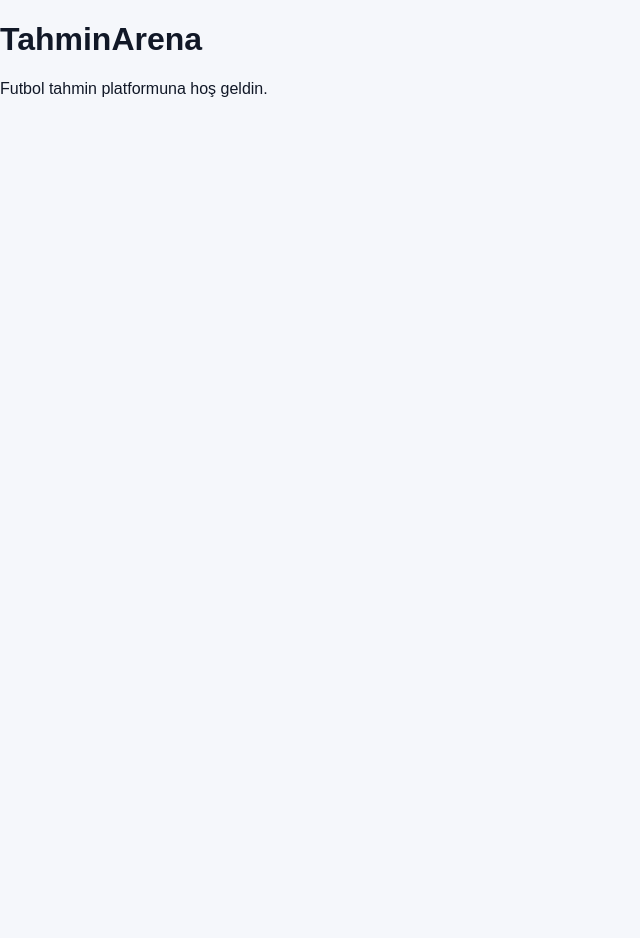
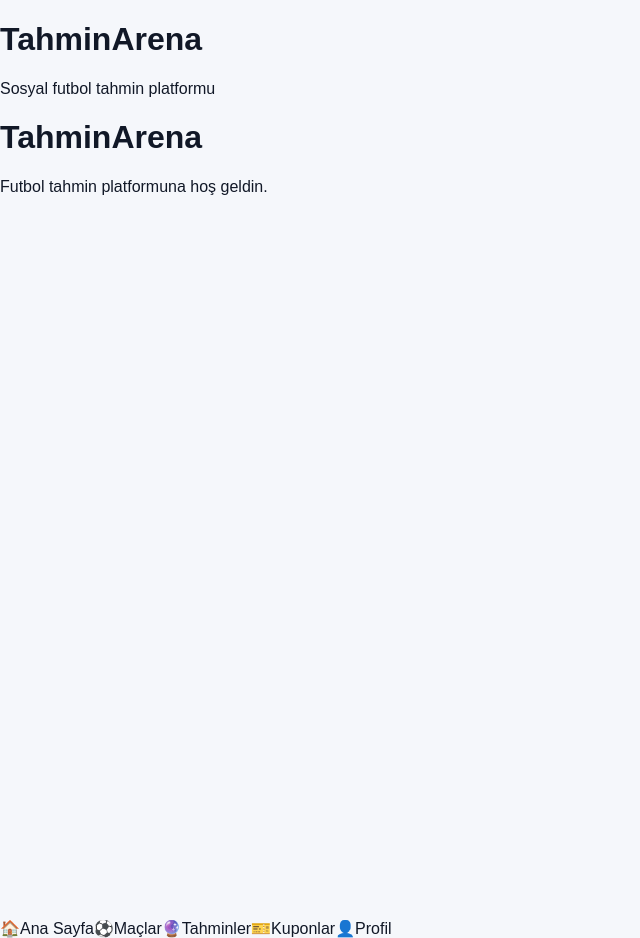
Before and after one commit to bitcoinkazanc/TahminArena, a Next.js app in the folder tahminarena/: page / in a window 1280 px wide. Shown: the whole page, without its empty margins (0-640 px from the left). Before the commit the page ends 821 px from the top, so only its background shows below. Built offline with nearby package versions, Linux system fonts and the light colour scheme.

Commit message:
Update layout.tsx

```diff
--- a/tahminarena/app/layout.tsx
+++ b/tahminarena/app/layout.tsx
@@ -1,4 +1,7 @@
 import type { Metadata } from "next";
+import "./globals.css";
+import Header from "@/components/layout/Header";
+import BottomMenu from "@/components/layout/BottomMenu";
 
 export const metadata: Metadata = {
   title: "TahminArena",
@@ -12,7 +15,13 @@ export default function RootLayout({
 }>) {
   return (
     <html lang="tr">
-      <body>{children}</body>
+      <body>
+        <Header />
+
+        <div className="app-content">{children}</div>
+
+        <BottomMenu />
+      </body>
     </html>
   );
 }
```
